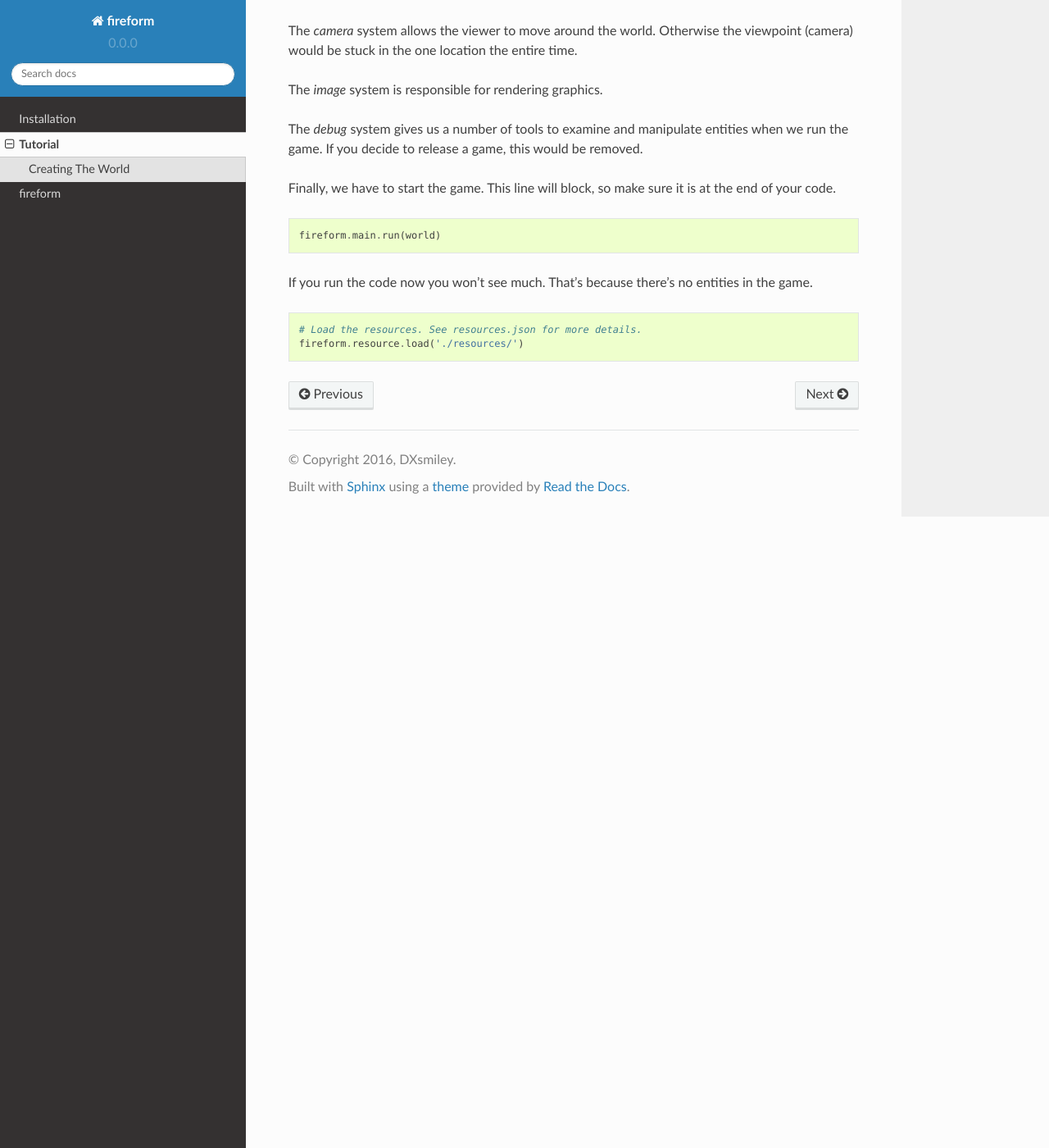
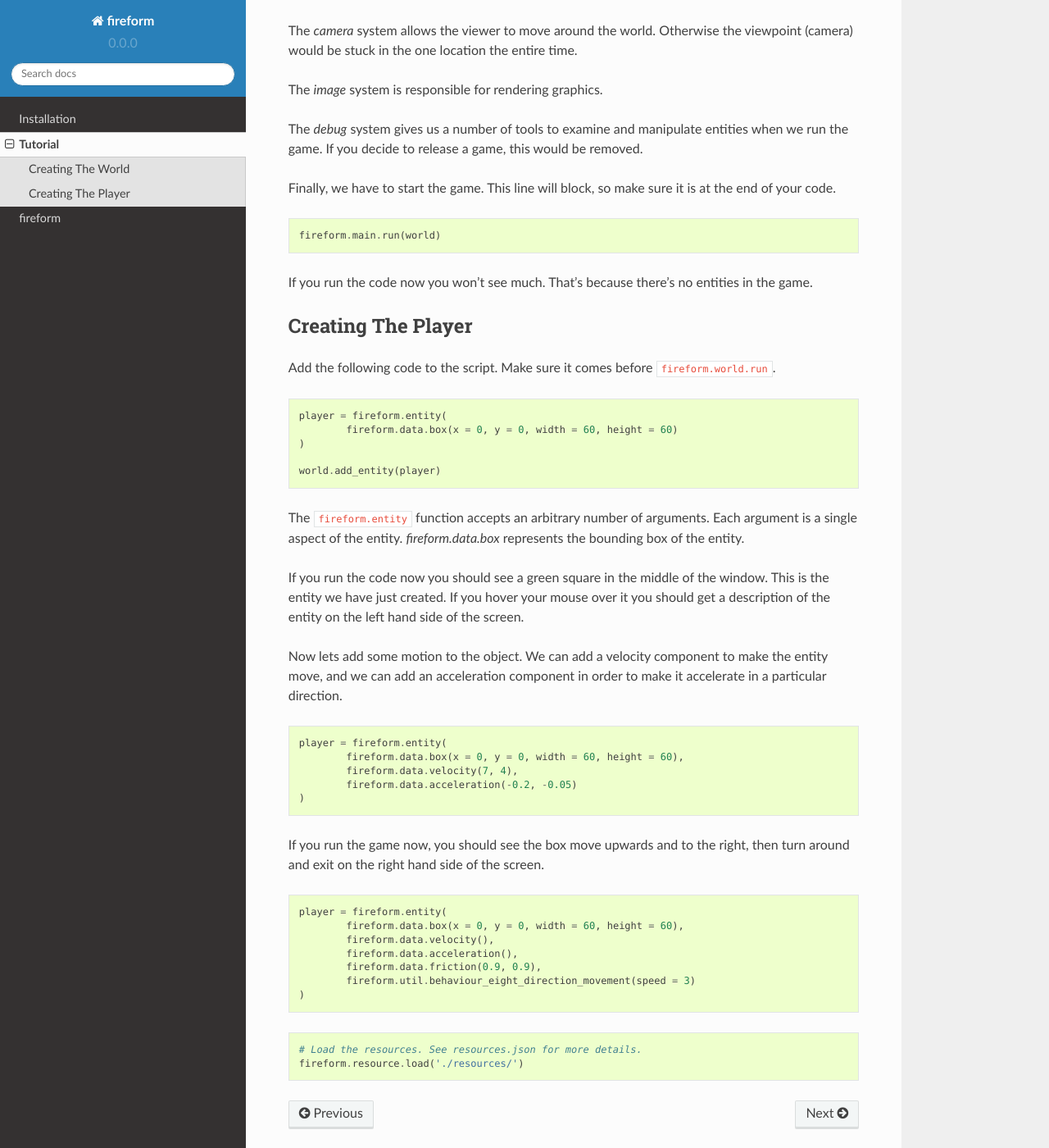
Before and after one commit to DXsmiley/fireform, a Sphinx documentation site: the page built from docs/tutorial.rst, in a window 1280 px wide and 1400 px high, scrolled down 1280 px. Shown: the whole window at 82% size. Built offline with Sphinx 7.4.7 and the Read the Docs theme 2.0.0, drawn with Linux system fonts in a browser that asks for light colours.

```diff
--- a/docs/tutorial.rst
+++ b/docs/tutorial.rst
@@ -63,6 +63,45 @@ Finally, we have to start the game. This line will block, so make sure it is at
 
 If you run the code now you won't see much. That's because there's no entities in the game.
 
+Creating The Player
+-------------------
+
+Add the following code to the script. Make sure it comes before ``fireform.world.run``.
+
+.. code-block:: python
+
+	player = fireform.entity(
+		fireform.data.box(x = 0, y = 0, width = 60, height = 60)
+	)
+
+	world.add_entity(player)
+
+The ``fireform.entity`` function accepts an arbitrary number of arguments. Each argument is a single aspect of the entity. `fireform.data.box` represents the bounding box of the entity.
+
+If you run the code now you should see a green square in the middle of the window. This is the entity we have just created. If you hover your mouse over it you should get a description of the entity on the left hand side of the screen.
+
+Now lets add some motion to the object. We can add a velocity component to make the entity move, and we can add an acceleration component in order to make it accelerate in a particular direction.
+
+.. code-block:: python
+
+	player = fireform.entity(
+		fireform.data.box(x = 0, y = 0, width = 60, height = 60),
+		fireform.data.velocity(7, 4),
+		fireform.data.acceleration(-0.2, -0.05)
+	)
+
+If you run the game now, you should see the box move upwards and to the right, then turn around and exit on the right hand side of the screen.
+
+.. code-block:: python
+
+	player = fireform.entity(
+		fireform.data.box(x = 0, y = 0, width = 60, height = 60),
+		fireform.data.velocity(),
+		fireform.data.acceleration(),
+		fireform.data.friction(0.9, 0.9),
+		fireform.util.behaviour_eight_direction_movement(speed = 3)
+	)
+
 .. code-block:: python
 
 	# Load the resources. See resources.json for more details.
```
Also changed, not shown: 1 other file.
